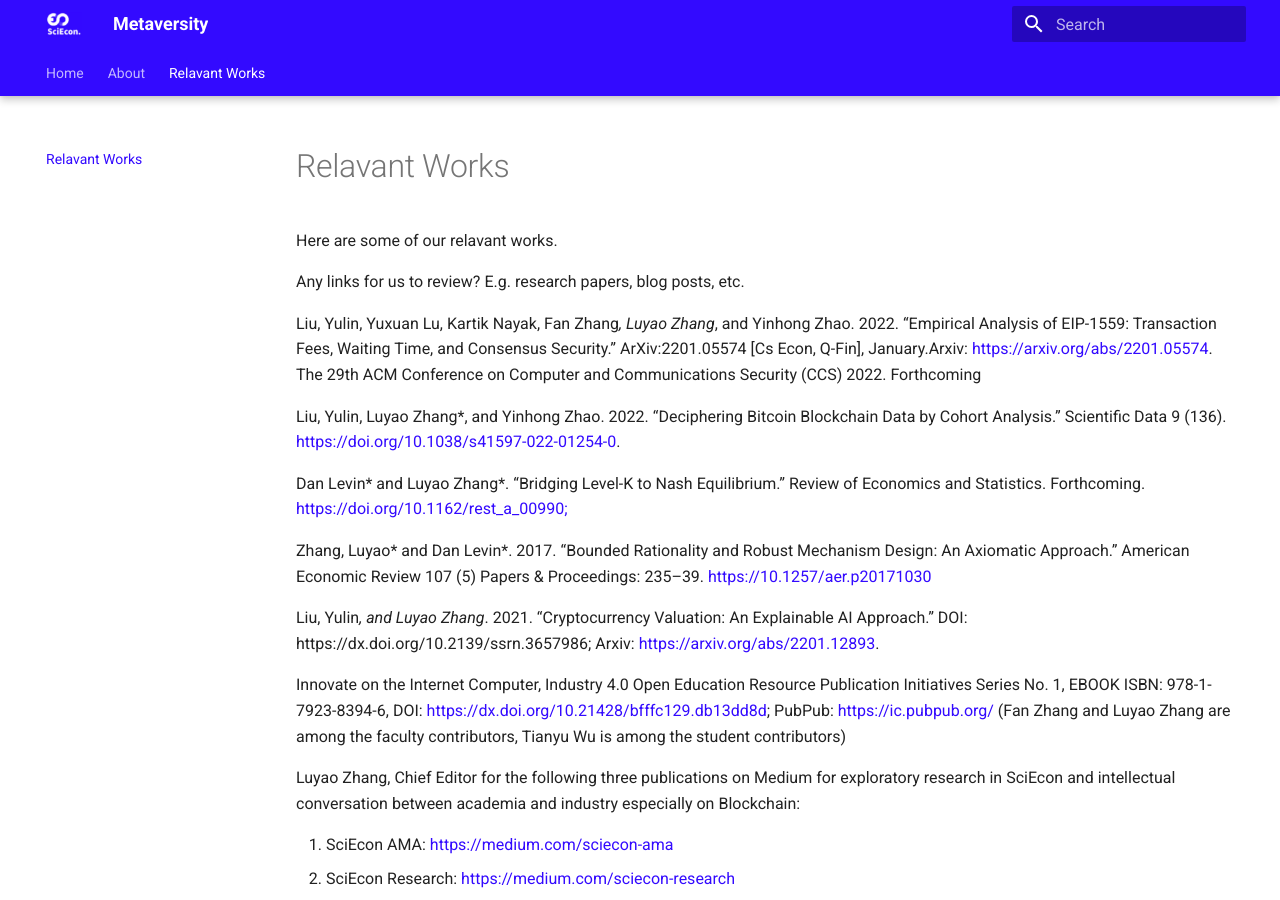
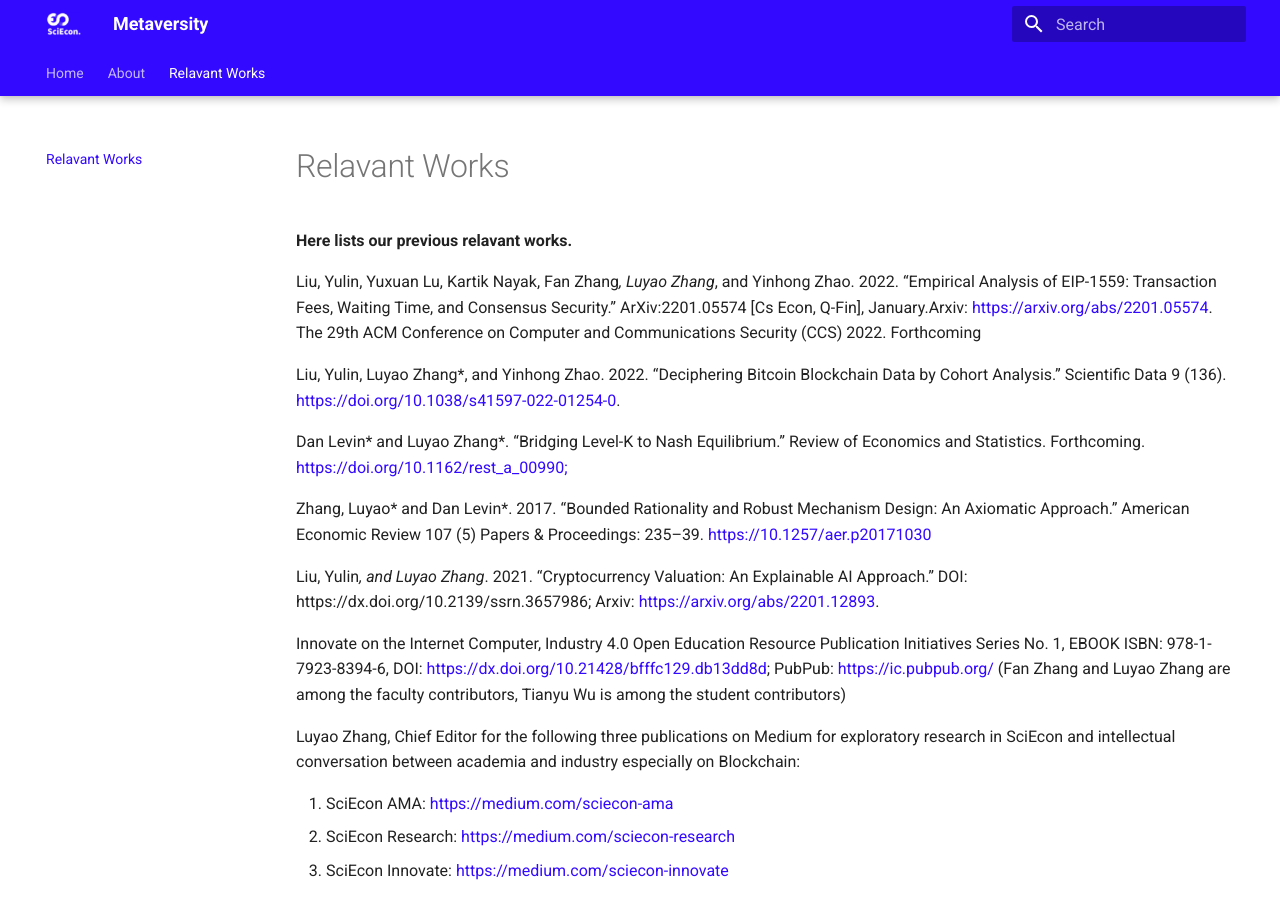
Before and after one commit to SciEcon/metaversity-website, an MkDocs documentation site: the page built from docs/Relavant.md, in a window 1280 px wide and 900 px high. Built offline with MkDocs 1.6.1 and Material for MkDocs 9.7.7, drawn with Linux system fonts in a browser that asks for light colours.

Commit message:
update relavant works

```diff
--- a/docs/Relavant.md
+++ b/docs/Relavant.md
@@ -1,8 +1,6 @@
 # Relavant Works
 
-Here are some of our relavant works.
-
-Any links for us to review? E.g. research papers, blog posts, etc.
+**Here lists our previous relavant works.**
 
 Liu, Yulin, Yuxuan Lu, Kartik Nayak, Fan Zhang*, Luyao Zhang*, and Yinhong Zhao. 2022. “Empirical Analysis of EIP-1559: Transaction Fees, Waiting Time, and Consensus Security.” ArXiv:2201.05574 [Cs Econ, Q-Fin], January.Arxiv:[ https://arxiv.org/abs/2201.05574](https://arxiv.org/abs/2201.05574). The 29th ACM Conference on Computer and Communications Security (CCS) 2022. Forthcoming
 
```
Also changed, not shown: site/Relavant/index.html, site/search/search_index.json, 1 other file.
